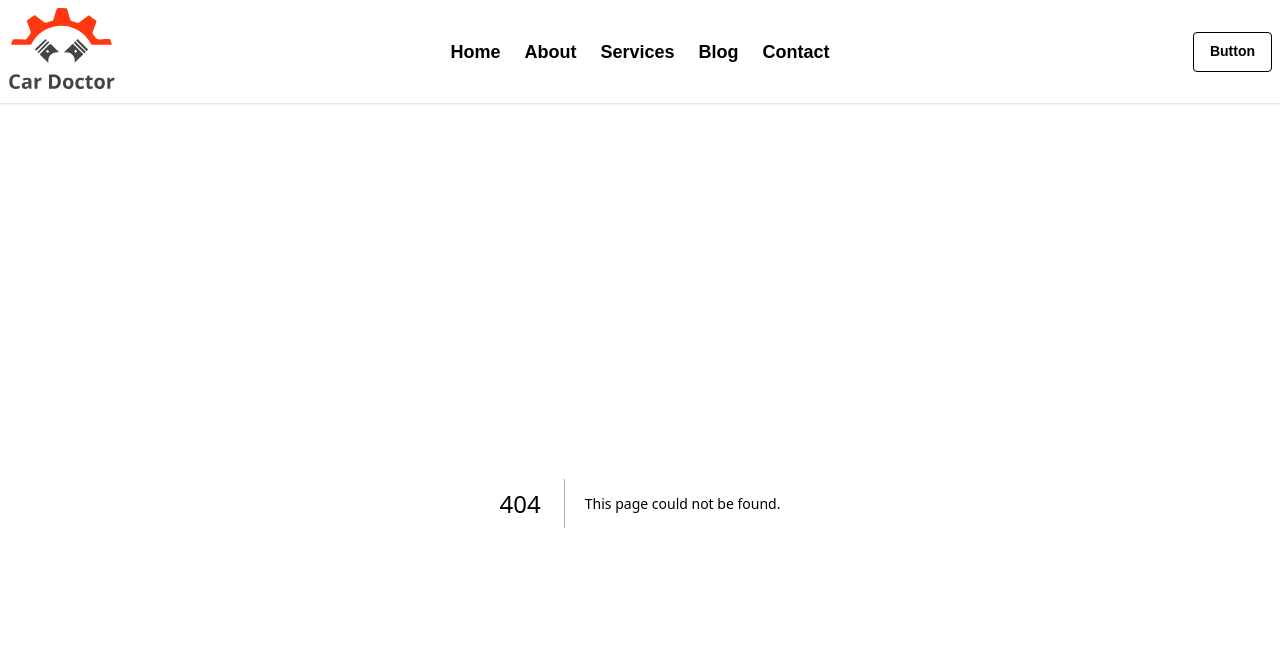
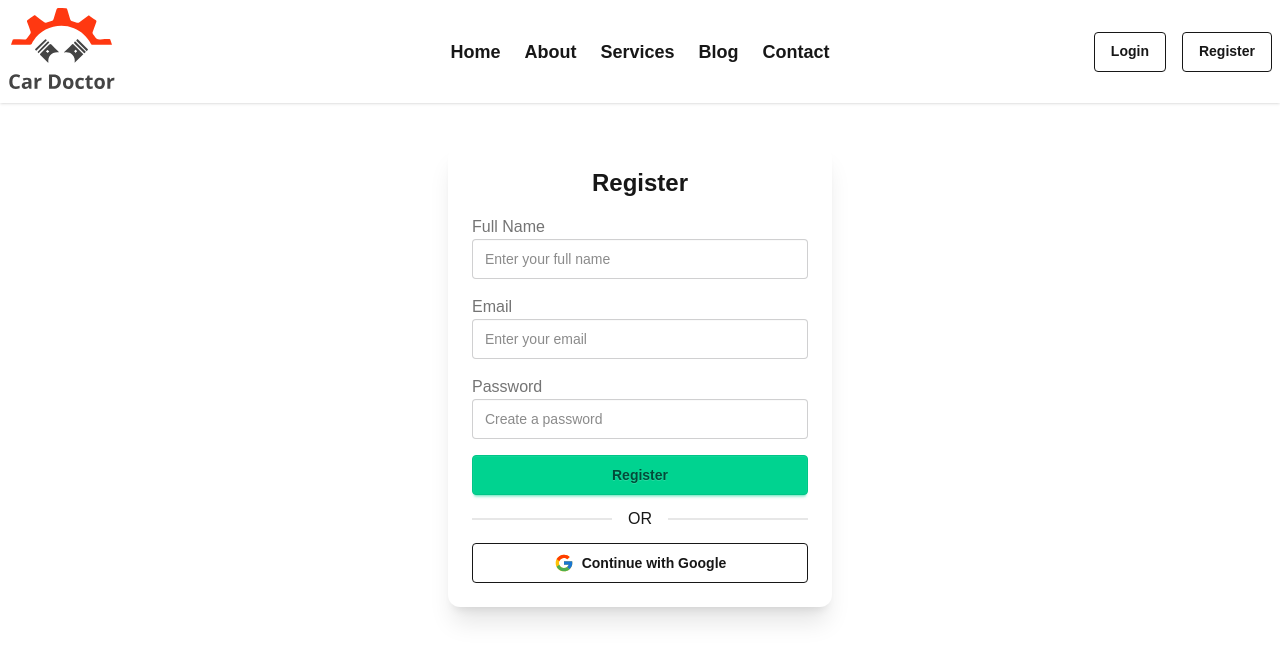
Before and after one commit to islamemon59/nextjs-car-doctor-project, a Next.js app: page /register in a window 1280 px wide. Before the commit this address had no page. Shown: the top 660 px of the page. Built offline with nearby package versions, Linux system fonts and the light colour scheme; no server answers.

Commit message:
register form register user data added in db

```diff
--- a/package.json
+++ b/package.json
@@ -13,7 +13,8 @@
     "next": "15.4.2",
     "react": "19.1.0",
     "react-dom": "19.1.0",
-    "react-icons": "^5.5.0"
+    "react-icons": "^5.5.0",
+    "sweetalert2": "^11.22.2"
   },
   "devDependencies": {
     "@eslint/eslintrc": "^3",
--- a/src/Components/Navbar/Navbar.jsx
+++ b/src/Components/Navbar/Navbar.jsx
@@ -55,8 +55,9 @@ const Navbar = () => {
       <div className="navbar-center hidden lg:flex">
         <ul className="menu menu-horizontal px-1 font-semibold text-lg">{links}</ul>
       </div>
-      <div className="navbar-end">
-        <a className="btn btn-outline rounded">Button</a>
+      <div className="navbar-end  gap-4">
+        <Link href={"/login"} className="btn btn-outline rounded">Login</Link>
+        <Link href={"/register"} className="btn btn-outline rounded">Register</Link>
       </div>
     </div>
   );
--- /dev/null
+++ b/src/app/(authentication)/login/page.jsx
@@ -0,0 +1,56 @@
+// components/LoginForm.jsx
+"use client";
+import React from "react";
+import { FcGoogle } from "react-icons/fc";
+
+const Login = () => {
+  const handleLogin = (e) => {
+    e.preventDefault();
+    console.log("Login submitted");
+  };
+
+  const handleGoogleLogin = () => {
+    console.log("Google login clicked");
+  };
+
+  return (
+    <div className="max-w-sm mx-auto mt-10 p-6 bg-base-100 shadow-xl rounded-xl">
+      <h2 className="text-2xl font-bold mb-4 text-center">Login</h2>
+      <form onSubmit={handleLogin} className="space-y-4">
+        <div>
+          <label className="label">
+            <span className="label-text">Email</span>
+          </label>
+          <input
+            type="email"
+            placeholder="Enter your email"
+            className="input input-bordered w-full"
+            required
+          />
+        </div>
+        <div>
+          <label className="label">
+            <span className="label-text">Password</span>
+          </label>
+          <input
+            type="password"
+            placeholder="Enter your password"
+            className="input input-bordered w-full"
+            required
+          />
+        </div>
+        <button className="btn btn-primary w-full">Login</button>
+      </form>
+      <div className="divider">OR</div>
+      <button
+        onClick={handleGoogleLogin}
+        className="btn btn-outline w-full flex items-center gap-2"
+      >
+        <FcGoogle className="text-xl" />
+        Continue with Google
+      </button>
+    </div>
+  );
+};
+
+export default Login;
--- /dev/null
+++ b/src/app/(authentication)/register/Components/RegisterForm.jsx
@@ -0,0 +1,92 @@
+"use client";
+import { registerUser } from "@/app/action/auth/registerUser";
+import { useRouter } from "next/navigation";
+import React from "react";
+import { FcGoogle } from "react-icons/fc";
+import Swal from "sweetalert2";
+
+const RegisterForm = () => {
+  const router = useRouter()
+  const handleRegister = async (e) => {
+    e.preventDefault();
+    const form = e.target;
+    const name = form.name.value;
+    const email = form.email.value;
+    const password = form.password.value;
+
+    const result = await registerUser({ name, email, password });
+    console.log(result);
+
+    if (result.insertedId) {
+      Swal.fire({
+        title: "Register Successful",
+        icon: "success",
+        draggable: true,
+      });
+      form.reset();
+      router.push("/")
+    } else {
+      alert("You already Register")
+    }
+  };
+
+  const handleGoogleRegister = () => {
+    console.log("Google signup clicked");
+  };
+  return (
+    <>
+      <form onSubmit={handleRegister} className="space-y-4">
+        <div>
+          <label className="label">
+            <span className="label-text">Full Name</span>
+          </label>
+          <input
+            type="text"
+            name="name"
+            placeholder="Enter your full name"
+            className="input input-bordered w-full"
+            required
+          />
+        </div>
+        <div>
+          <label className="label">
+            <span className="label-text">Email</span>
+          </label>
+          <input
+            type="email"
+            name="email"
+            placeholder="Enter your email"
+            className="input input-bordered w-full"
+            required
+          />
+        </div>
+        <div>
+          <label className="label">
+            <span className="label-text">Password</span>
+          </label>
+          <input
+            name="password"
+            type="password"
+            placeholder="Create a password"
+            className="input input-bordered w-full"
+            required
+          />
+        </div>
+        <button type="submit" className="btn btn-success w-full">
+          Register
+        </button>
+      </form>
+      <div className="divider">OR</div>
+      <button
+        type="button"
+        onClick={handleGoogleRegister}
+        className="btn btn-outline w-full flex items-center gap-2"
+      >
+        <FcGoogle className="text-xl" />
+        Continue with Google
+      </button>
+    </>
+  );
+};
+
+export default RegisterForm;
--- /dev/null
+++ b/src/app/(authentication)/register/page.jsx
@@ -0,0 +1,15 @@
+// components/RegisterForm.jsx
+import React from "react";
+import RegisterForm from "./Components/RegisterForm";
+
+const Register = () => {
+  return (
+    <div className="max-w-sm mx-auto mt-10 p-6 bg-base-100 shadow-xl rounded-xl">
+      <h2 className="text-2xl font-bold mb-4 text-center">Register</h2>
+
+      <RegisterForm />
+    </div>
+  );
+};
+
+export default Register;
--- a/src/app/Components/Services/Services.jsx
+++ b/src/app/Components/Services/Services.jsx
@@ -19,6 +19,7 @@ const Services = async () => {
               width={314}
               height={208}
               className="h-full w-full rounded-lg"
+              alt="image"
             />
           </div>
           <div className="mt-5 flex justify-between items-center">
--- /dev/null
+++ b/src/app/action/auth/registerUser.js
@@ -0,0 +1,13 @@
+"use server"
+import dbConnect, { collectionObj } from "@/lib/dbConnect";
+
+export const registerUser = async (userData) => {
+  const { name, email, password } = userData;
+  if (!email || !password) return;
+  console.log(userData);
+  const userCollection = dbConnect(collectionObj.userCollection);
+  const user = await userCollection.findOne({ email });
+  if (user) return;
+  const result = await userCollection.insertOne(userData);
+  return result;
+};
--- a/src/lib/dbConnect.js
+++ b/src/lib/dbConnect.js
@@ -3,6 +3,7 @@ const uri = process.env.MONGODB_URI;
 
 export const collectionObj = {
     carServiceCollection : "carItems",
+    userCollection: "testUser"
 }
 
 function dbConnect(collectionName) {
```
Also changed, not shown: 1 other file (tests, documents, lock files or other folders).
